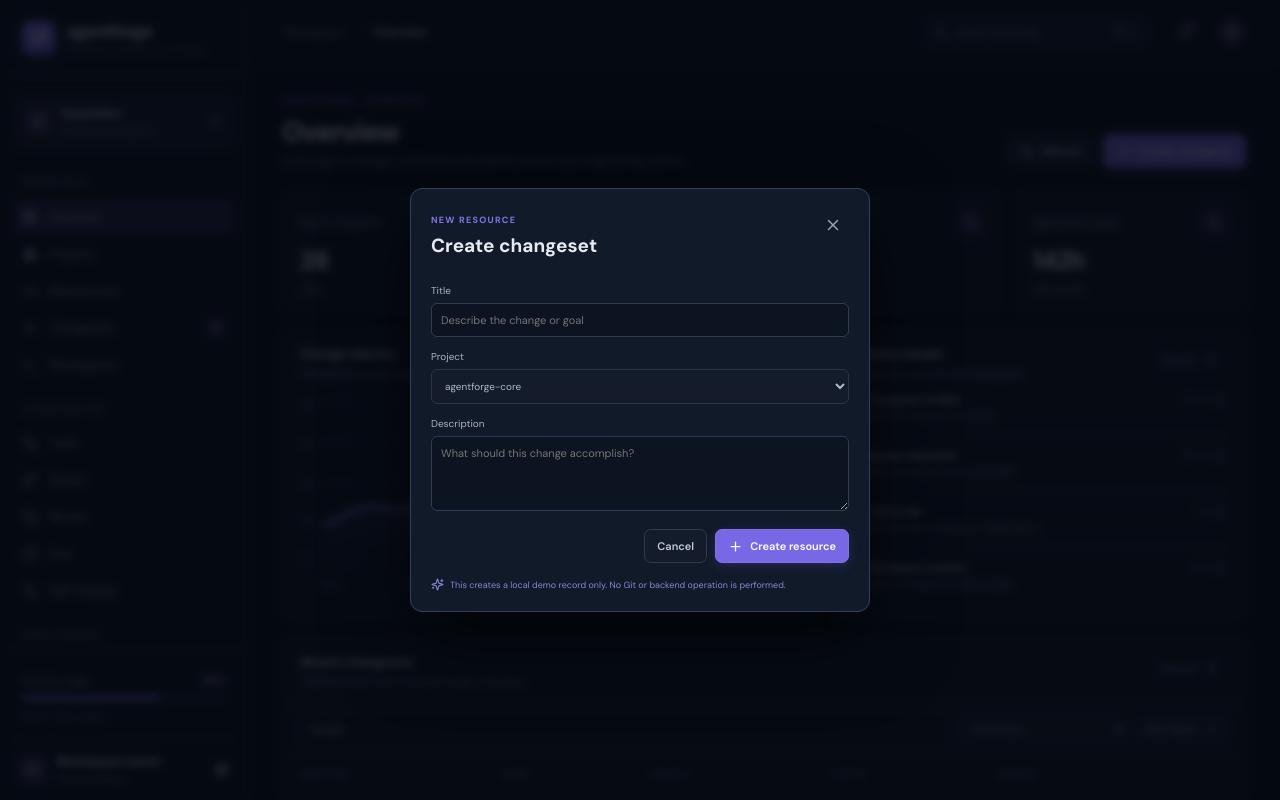
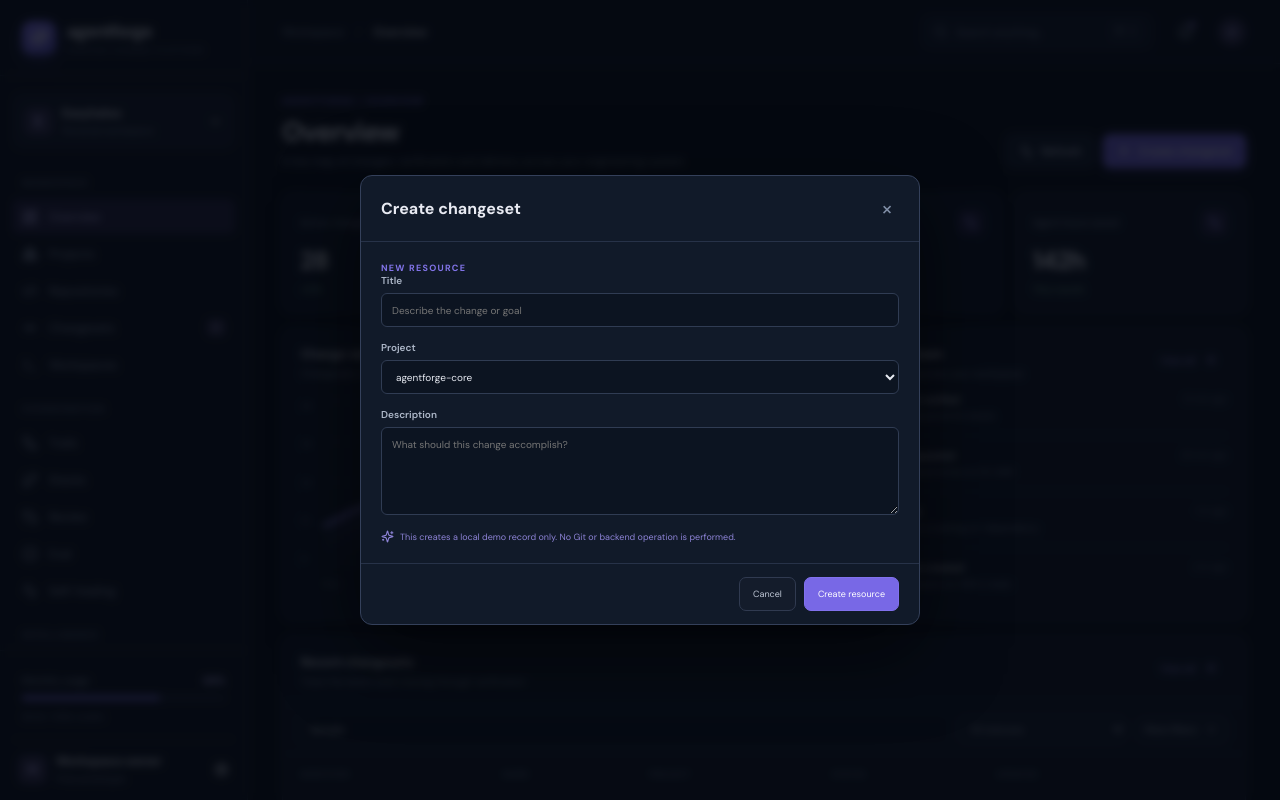
Before and after one commit to easyhaloo/agentforge, a React (Vite) app in the folder apps/web/: page / in a window 1280 px wide. Both pictures are taken after typing "Sample" into the empty fields and a click on the button "Create changeset". Shown: the top 800 px of the page. Built offline with nearby package versions, Linux system fonts and the light colour scheme.

Commit message:
refactor(web): migrate create changeset dialog to shared ui

```diff
--- a/apps/web/src/app/components/CreateChangesetDialog.tsx
+++ b/apps/web/src/app/components/CreateChangesetDialog.tsx
@@ -1,17 +1,64 @@
-import { useState, type FormEvent } from "react";
-import { Plus, Sparkles, X } from "lucide-react";
+import { useRef, useState, type FormEvent } from "react";
+import { Plus, Sparkles } from "lucide-react";
+import { Button, Form, Input, Modal, Select, TextArea } from "../../shared/ui";
 
 type Props = { open: boolean; onClose: () => void; onCreate: (title: string) => void };
 
+const projectOptions = [
+  { label: "agentforge-core", value: "agentforge-core" },
+  { label: "web-platform", value: "web-platform" },
+  { label: "event-service", value: "event-service" },
+];
+
 export function CreateChangesetDialog({ open, onClose, onCreate }: Props) {
   const [title, setTitle] = useState("");
-  if (!open) return null;
+  const [project, setProject] = useState("agentforge-core");
+  const [description, setDescription] = useState("");
+  const formRef = useRef<HTMLFormElement>(null);
+
   const submit = (event: FormEvent<HTMLFormElement>) => {
     event.preventDefault();
     const value = title.trim();
     if (!value) return;
     onCreate(value);
     setTitle("");
+    setProject("agentforge-core");
+    setDescription("");
   };
-  return <div className="modal-backdrop" onMouseDown={event=>{if(event.target===event.currentTarget)onClose();}}><div className="modal"><div className="modal-head"><div><span className="eyebrow">NEW RESOURCE</span><h2>Create changeset</h2></div><button className="icon-button" onClick={onClose}><X size={18}/></button></div><form onSubmit={submit}><label>Title<input required value={title} onChange={event=>setTitle(event.target.value)} placeholder="Describe the change or goal"/></label><label>Project<select><option>agentforge-core</option><option>web-platform</option><option>event-service</option></select></label><label>Description<textarea placeholder="What should this change accomplish?"/></label><div className="modal-actions"><button type="button" className="button secondary" onClick={onClose}>Cancel</button><button className="button primary" type="submit"><Plus size={15}/> Create resource</button></div></form><p className="mock-note"><Sparkles size={13}/> This creates a local demo record only. No Git or backend operation is performed.</p></div></div>;
+
+  return <>
+    <Modal
+      open={open}
+      title="Create changeset"
+      onCancel={onClose}
+      onOk={() => formRef.current?.requestSubmit()}
+      okText="Create resource"
+      width={560}
+    >
+      <div className="eyebrow">NEW RESOURCE</div>
+      <Form ref={formRef} onSubmit={submit}>
+        <Input
+          label="Title"
+          required
+          value={title}
+          onChange={(event) => setTitle(event.target.value)}
+          placeholder="Describe the change or goal"
+        />
+        <Select
+          label="Project"
+          options={projectOptions}
+          value={project}
+          onChange={(event) => setProject(event.target.value)}
+        />
+        <TextArea
+          label="Description"
+          value={description}
+          onChange={(event) => setDescription(event.target.value)}
+          placeholder="What should this change accomplish?"
+          rows={3}
+        />
+      </Form>
+      <p className="mock-note"><Sparkles size={13} /> This creates a local demo record only. No Git or backend operation is performed.</p>
+    </Modal>
+  </>;
 }
```
